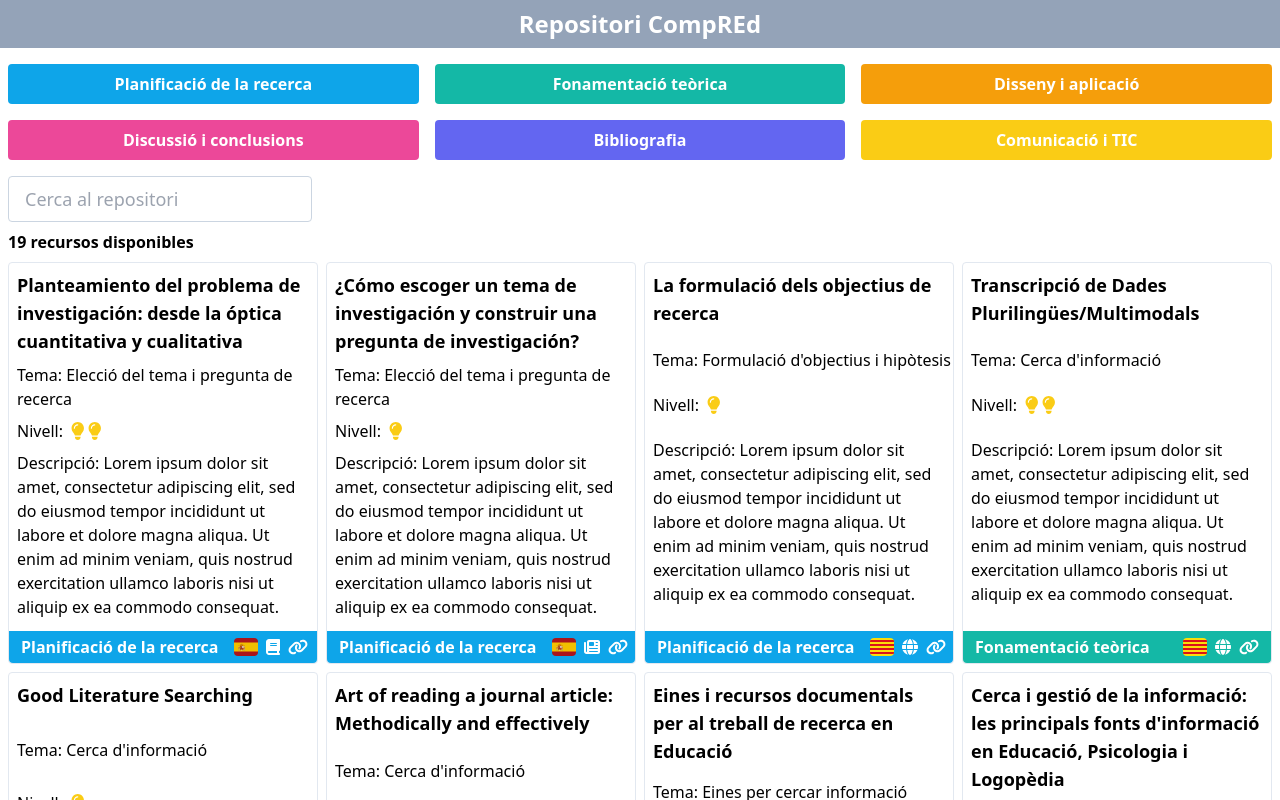
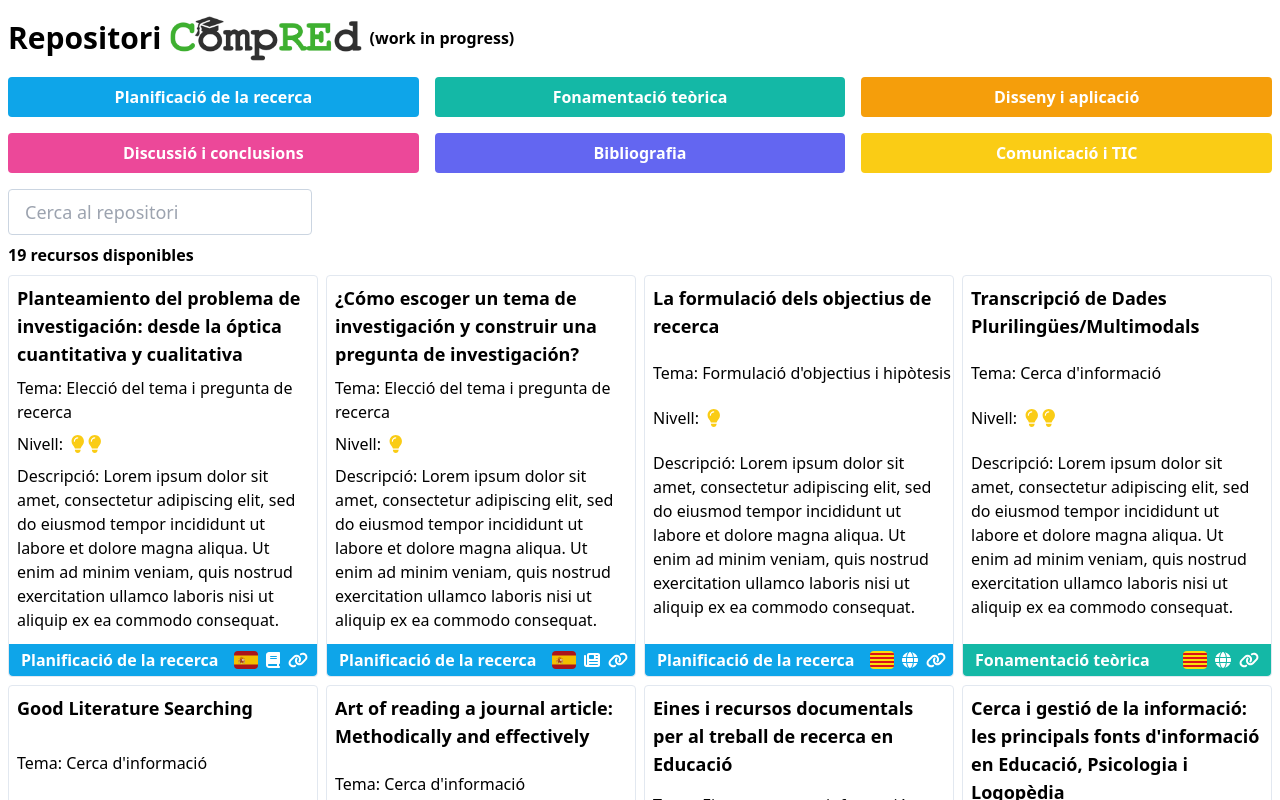
Before and after one commit to quecot/repositori-compred, a Next.js app: page / in a window 1280 px wide. Shown: the top 800 px of the page. Built offline with nearby package versions, Linux system fonts and the light colour scheme.

Commit message:
feat: logo and header

```diff
--- a/src/app/page.tsx
+++ b/src/app/page.tsx
@@ -20,7 +20,13 @@ const App = () => {
 
   return (
     <main className='flex flex-col items-center w-screen h-screen'>
-      <header className="flex justify-center w-full py-2 text-2xl font-bold text-white bg-slate-400">Repositori CompREd</header>
+      <header className="flex flex-col items-center justify-center w-full px-2 pt-4 sm:gap-2 sm:justify-start sm:flex-row">
+        <span className="text-3xl font-semibold">Repositori</span>
+        <a href="https://webs.uab.cat/compred/" target="_blank" rel="noreferrer">
+          <img className="w-48" src="/logo.png" alt="logo" />
+        </a>
+        <span className="font-semibold font-xl">(work in progress)</span>
+      </header>
 
       <DimensionFilters setFilter={setFilter} />
 
```
Also changed, not shown: public/logo.png (added).
